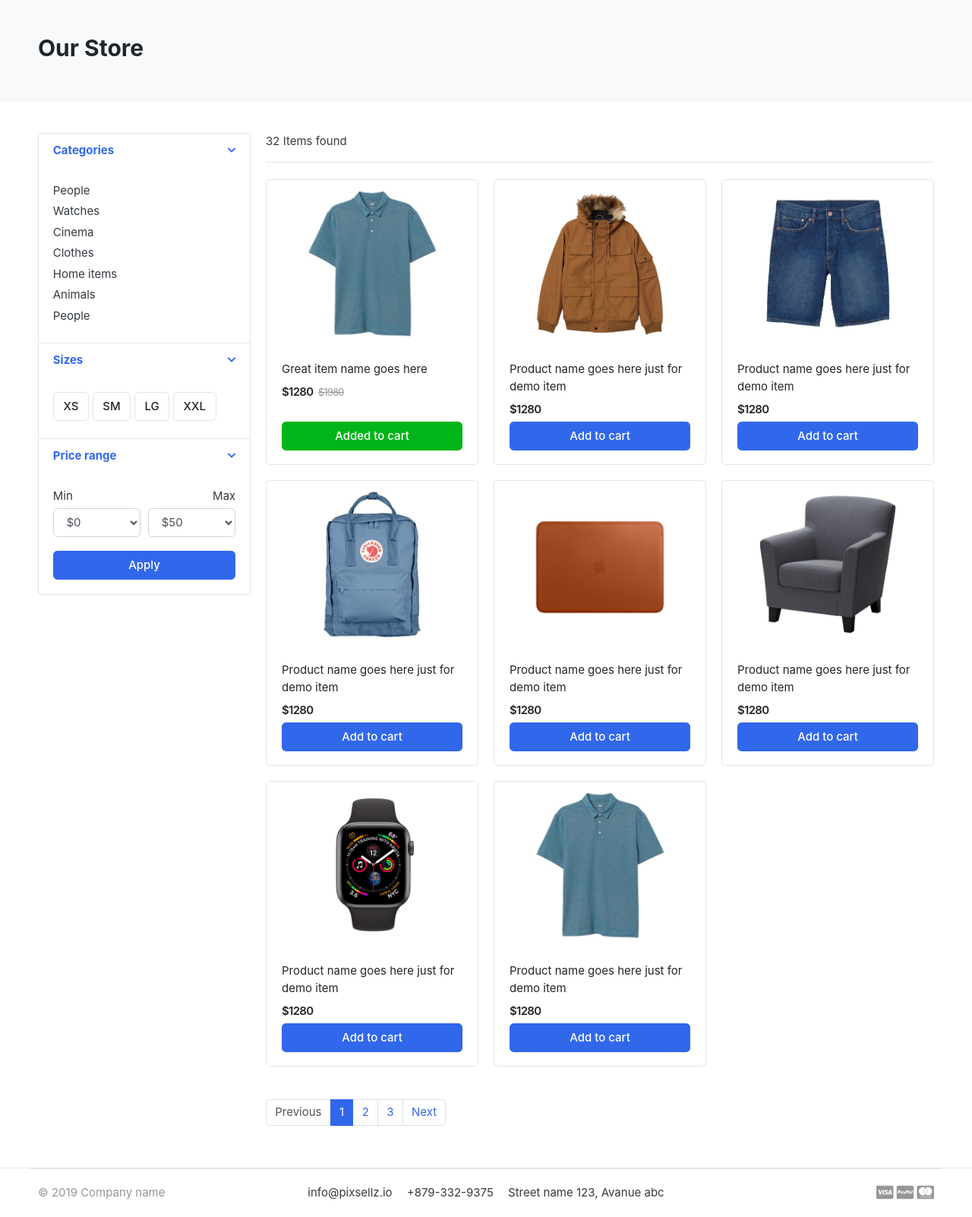
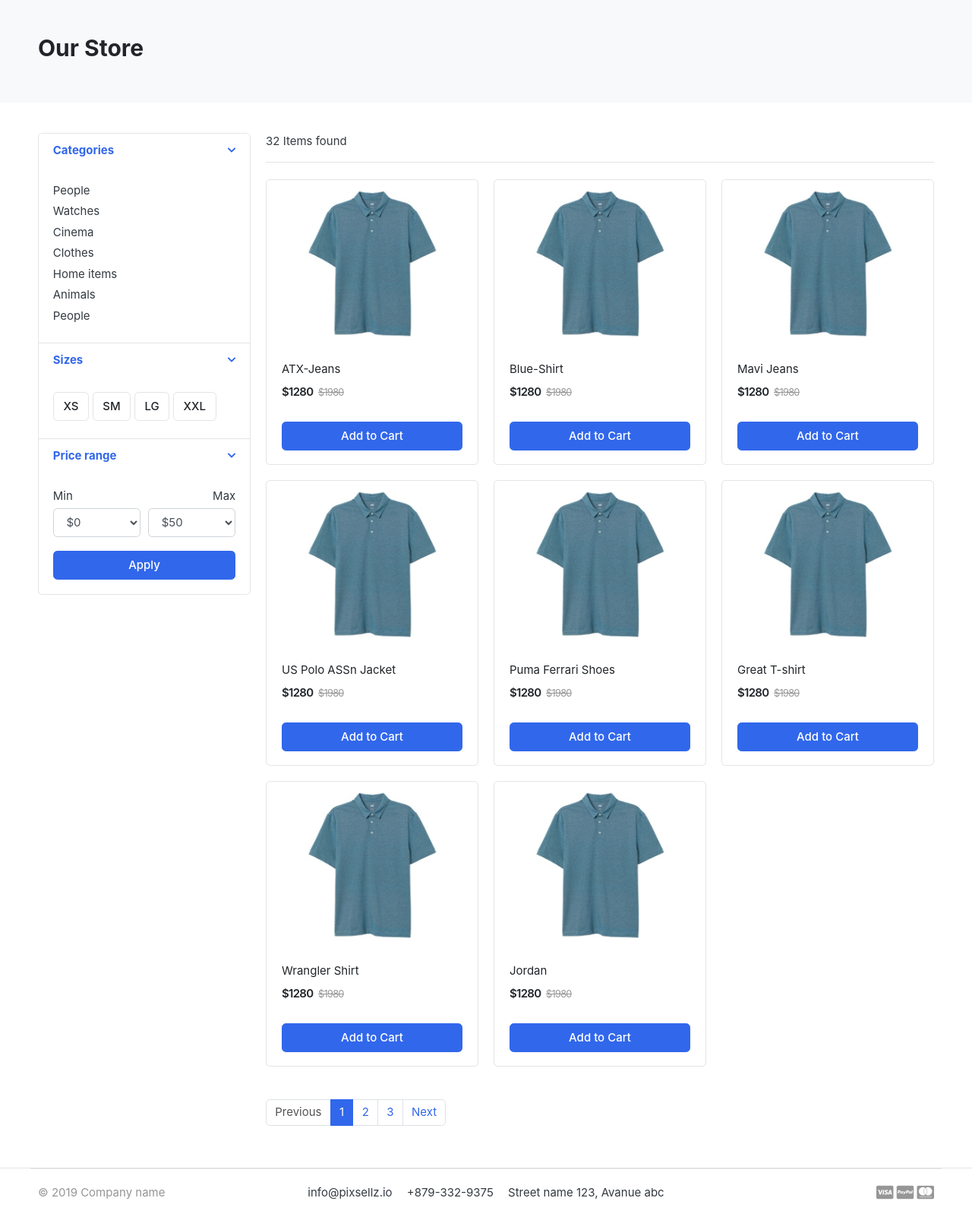
Before and after one commit to HritikGiri2005/Ecommerce-website-django, a Django app: page /store/ in a window 1280 px wide. Shown: the part 119-1721 px from the top of the page at 76% size. Run offline with Django 5.2, Linux system fonts and the light colour scheme; data comes from the database, SQL or seed files in the repository; some libraries are stand-ins or nearby versions; some web fonts are replaced.

Commit message:
changed product name to dynamic

```diff
--- a/Ecommerce/templates/store/store.html
+++ b/Ecommerce/templates/store/store.html
@@ -128,6 +128,7 @@
 </header><!-- sect-heading -->
 
 <div class="row">
+	{% for product in products %}
 	<div class="col-md-4">
 		<figure class="card card-product-grid">
 			<div class="img-wrap">
@@ -137,142 +138,17 @@
 			</div> <!-- img-wrap.// -->
 			<figcaption class="info-wrap">
 				<div class="fix-height">
-					<a href="./product-detail.html" class="title">Great item name goes here</a>
+					<a href="./product-detail.html" class="title">{{product.product_name}}</a>
 					<div class="price-wrap mt-2">
 						<span class="price">$1280</span>
 						<del class="price-old">$1980</del>
 					</div> <!-- price-wrap.// -->
 				</div>
-				<a href="#" class="btn btn-block btn-success">Added to cart </a>
+				<a href="#" class="btn btn-block btn-primary">Add to Cart </a>
 			</figcaption>
 		</figure>
 	</div> <!-- col.// -->
-
-	<div class="col-md-4">
-		<figure class="card card-product-grid">
-			<div class="img-wrap">
-				<img src="images/items/2.jpg">
-
-			</div> <!-- img-wrap.// -->
-			<figcaption class="info-wrap">
-				<div class="fix-height">
-					<a href="./product-detail.html" class="title">Product name goes here just for demo item</a>
-					<div class="price-wrap mt-2">
-						<span class="price">$1280</span>
-					</div> <!-- price-wrap.// -->
-				</div>
-				<a href="#" class="btn btn-block btn-primary">Add to cart </a>
-			</figcaption>
-		</figure>
-	</div> <!-- col.// -->
-
-	<div class="col-md-4">
-		<figure class="card card-product-grid">
-			<div class="img-wrap">
-				<img src="images/items/3.jpg">
-
-			</div> <!-- img-wrap.// -->
-			<figcaption class="info-wrap">
-				<div class="fix-height">
-					<a href="./product-detail.html" class="title">Product name goes here just for demo item</a>
-					<div class="price-wrap mt-2">
-						<span class="price">$1280</span>
-					</div> <!-- price-wrap.// -->
-				</div>
-				<a href="#" class="btn btn-block btn-primary">Add to cart </a>
-			</figcaption>
-		</figure>
-	</div> <!-- col.// -->
-
-	<div class="col-md-4">
-		<figure class="card card-product-grid">
-			<div class="img-wrap">
-				<img src="images/items/4.jpg">
-
-			</div> <!-- img-wrap.// -->
-			<figcaption class="info-wrap">
-				<div class="fix-height">
-					<a href="./product-detail.html" class="title">Product name goes here just for demo item</a>
-					<div class="price-wrap mt-2">
-						<span class="price">$1280</span>
-					</div> <!-- price-wrap.// -->
-				</div>
-				<a href="#" class="btn btn-block btn-primary">Add to cart </a>
-			</figcaption>
-		</figure>
-	</div> <!-- col.// -->
-
-	<div class="col-md-4">
-		<figure class="card card-product-grid">
-			<div class="img-wrap">
-				<img src="images/items/5.jpg">
-
-			</div> <!-- img-wrap.// -->
-			<figcaption class="info-wrap">
-				<div class="fix-height">
-					<a href="./product-detail.html" class="title">Product name goes here just for demo item</a>
-					<div class="price-wrap mt-2">
-						<span class="price">$1280</span>
-					</div> <!-- price-wrap.// -->
-				</div>
-				<a href="#" class="btn btn-block btn-primary">Add to cart </a>
-			</figcaption>
-		</figure>
-	</div> <!-- col.// -->
-
-	<div class="col-md-4">
-		<figure class="card card-product-grid">
-			<div class="img-wrap">
-				<img src="images/items/6.jpg">
-
-			</div> <!-- img-wrap.// -->
-			<figcaption class="info-wrap">
-				<div class="fix-height">
-					<a href="./product-detail.html" class="title">Product name goes here just for demo item</a>
-					<div class="price-wrap mt-2">
-						<span class="price">$1280</span>
-					</div> <!-- price-wrap.// -->
-				</div>
-				<a href="#" class="btn btn-block btn-primary">Add to cart </a>
-			</figcaption>
-		</figure>
-	</div> <!-- col.// -->
-
-	<div class="col-md-4">
-		<figure class="card card-product-grid">
-			<div class="img-wrap">
-				<img src="images/items/7.jpg">
-
-			</div> <!-- img-wrap.// -->
-			<figcaption class="info-wrap">
-				<div class="fix-height">
-					<a href="./product-detail.html" class="title">Product name goes here just for demo item</a>
-					<div class="price-wrap mt-2">
-						<span class="price">$1280</span>
-					</div> <!-- price-wrap.// -->
-				</div>
-				<a href="#" class="btn btn-block btn-primary">Add to cart </a>
-			</figcaption>
-		</figure>
-	</div> <!-- col.// -->
-
-	<div class="col-md-4">
-		<figure class="card card-product-grid">
-			<div class="img-wrap">
-				<img src="images/items/1.jpg">
-
-			</div> <!-- img-wrap.// -->
-			<figcaption class="info-wrap">
-				<div class="fix-height">
-					<a href="./product-detail.html" class="title">Product name goes here just for demo item</a>
-					<div class="price-wrap mt-2">
-						<span class="price">$1280</span>
-					</div> <!-- price-wrap.// -->
-				</div>
-				<a href="#" class="btn btn-block btn-primary">Add to cart </a>
-			</figcaption>
-		</figure>
-	</div> <!-- col.// -->
+	{% endfor %}
 </div> <!-- row end.// -->
 
 
```
